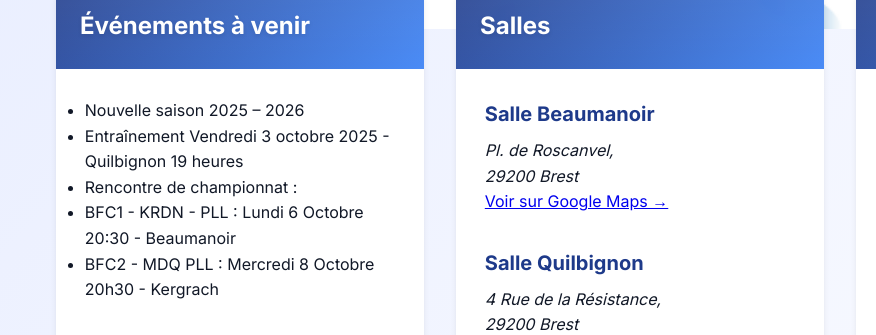
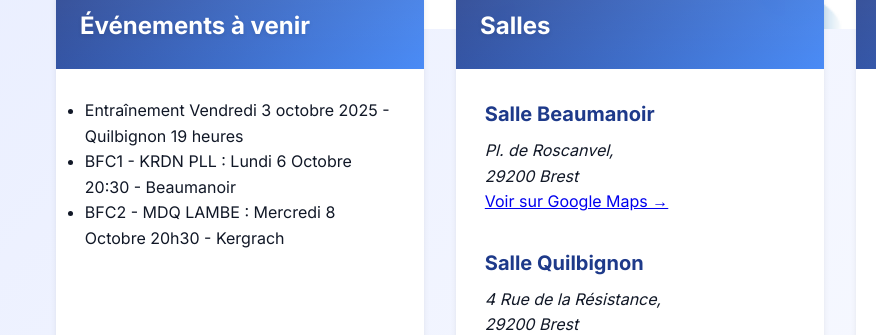
Before and after one commit to BFC-Brest/futsal, a plain HTML site: page index.html in a window 1280 px wide. Shown: the part 1178-1513 px from the top of the page, 0-876 px from the left. Drawn offline with nearby package versions, Linux system fonts and the light colour scheme; no server answers.

Commit message:
Update index.html

```diff
--- a/index.html
+++ b/index.html
@@ -461,11 +461,9 @@
       </div>
       <div class="card-body">
         <ul>
-          <li>Nouvelle saison 2025 – 2026</li>
           <li>Entraînement Vendredi 3 octobre 2025 - Quilbignon 19 heures</li>
-          <li>Rencontre de championnat :</li>
-          <li>BFC1 - KRDN - PLL : Lundi 6 Octobre 20:30 - Beaumanoir</li>
-          <li>BFC2 - MDQ PLL : Mercredi 8 Octobre 20h30 - Kergrach</li>
+          <li>BFC1 - KRDN PLL : Lundi 6 Octobre 20:30 - Beaumanoir</li>
+          <li>BFC2 - MDQ LAMBE : Mercredi 8 Octobre 20h30 - Kergrach</li>
         </ul>
       </div>
     </div>
```
